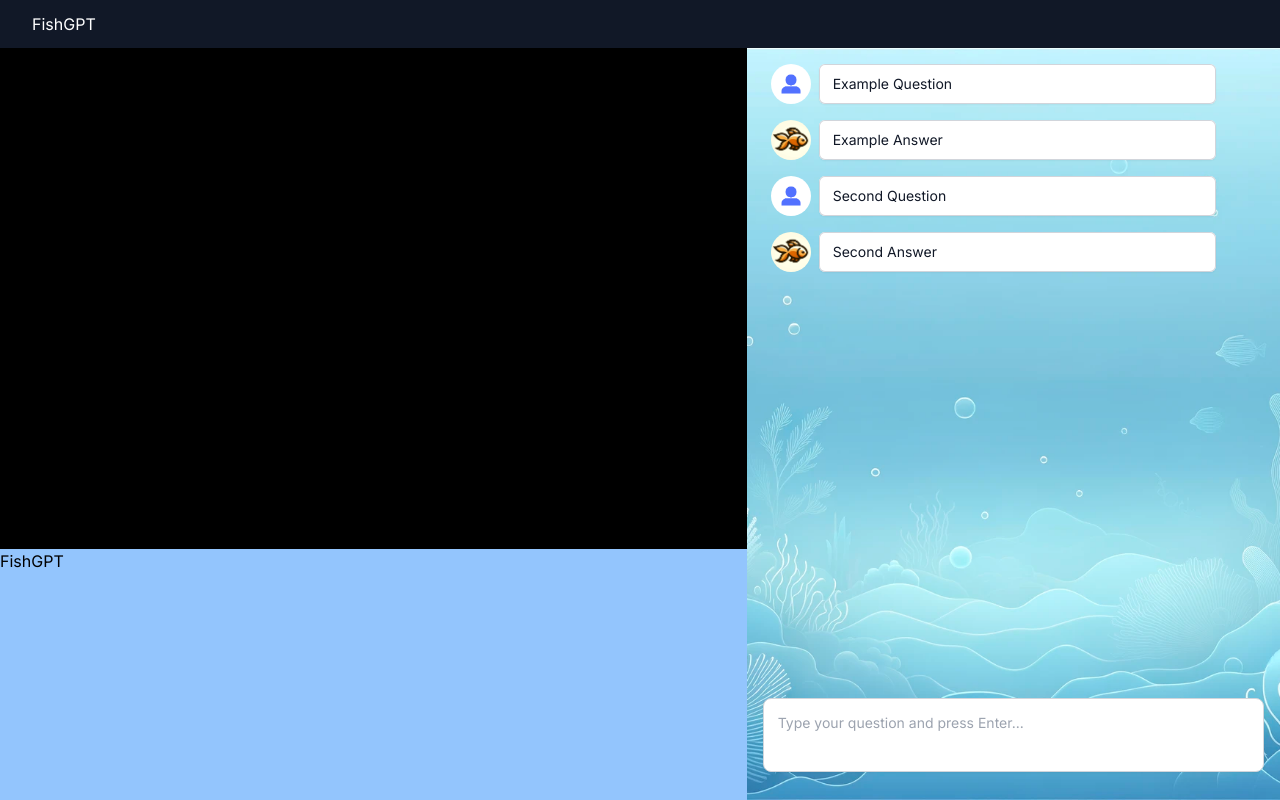
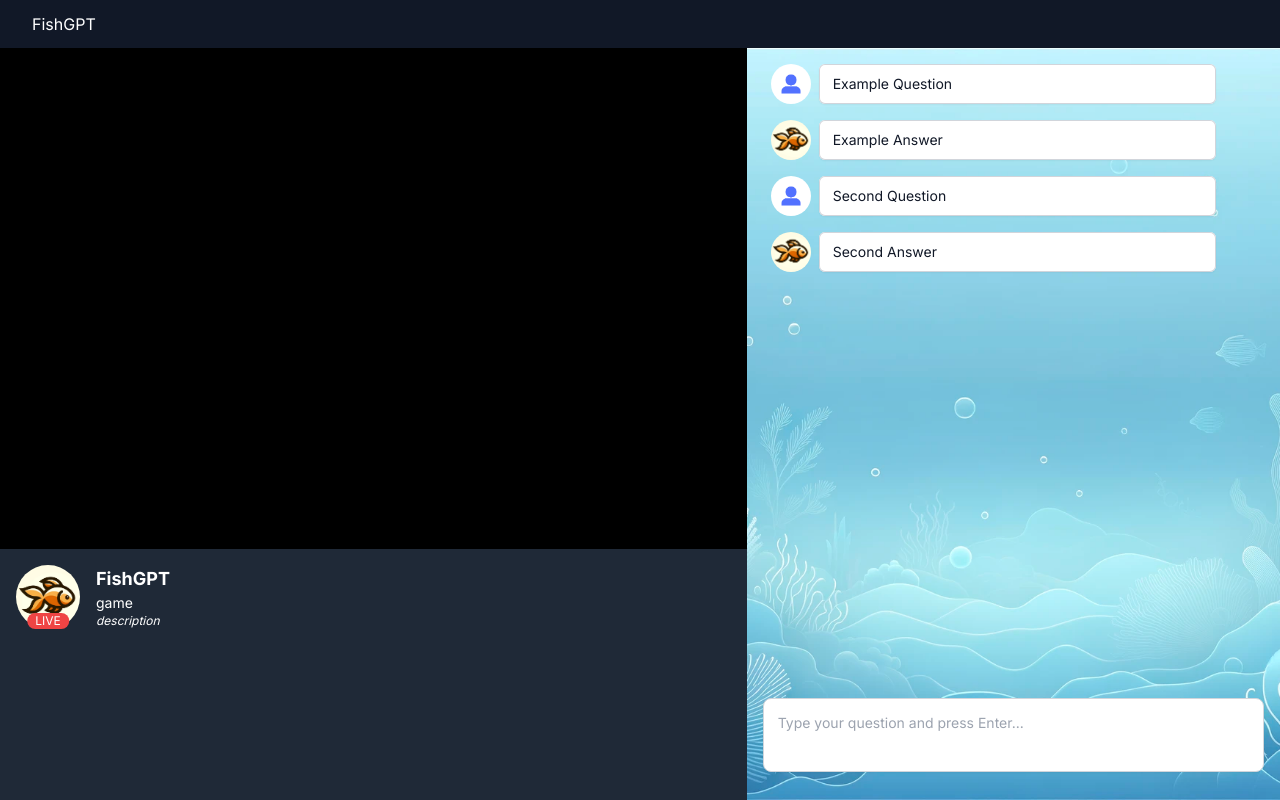
Before and after one commit to sharonm6/fishgpt-frontend, a Next.js app: page / in a window 1280 px wide. Built offline with nearby package versions, Linux system fonts and the light colour scheme; no server answers.

Commit message:
added streamer info

```diff
--- a/src/app/page.tsx
+++ b/src/app/page.tsx
@@ -6,6 +6,7 @@ import { AnimatePresence, motion } from "framer-motion";
 import NavBar from "./navbar";
 import Textbox from "./textbox";
 import DisplayBox from "./displaybox";
+import StreamerInfo from "./streamerinfo";
 
 export default function Home() {
   const chatContainerRef = useRef<HTMLDivElement>(null);
@@ -32,7 +33,9 @@ export default function Home() {
       <div className="h-[calc(100vh-48px)] grid grid-cols-12">
         <div className="col-span-7 grid grid-rows-6 bg-blue-300">
           <SocketInitializer />
-          <div className="row-span-2">FishGPT</div>
+          <div className="row-span-2 bg-gray-800">
+            <StreamerInfo username="FishGPT" status="LIVE" game="game" description="description" profilePic="/goldfish.png"></StreamerInfo>
+            </div>
         </div>
         <div className="col-span-5 p-4 flex items-end overflow-y-hidden bg-[url('/background.png')] bg-cover bg-center bg-no-repeat">
           <div ref={chatContainerRef} className="w-full h-full">
--- /dev/null
+++ b/src/app/streamerinfo.tsx
@@ -0,0 +1,38 @@
+
+interface StreamerInfoProps {
+  username: string;
+  status: string;
+  game: string;
+  description: string;
+  profilePic: string;
+}
+
+const StreamerInfo: React.FC<StreamerInfoProps> = ({
+  username,
+  status,
+  game,
+  description,
+  profilePic
+}) => {
+  return (
+    <div className="bg-gray-800 text-white p-4 flex items-start space-x-4">
+      <div className="relative">
+        <img
+          src={profilePic}
+          alt={`${username}'s profile`}
+          className="w-16 h-16 rounded-full"
+        />
+        <div className={`absolute bottom-0 left-1/2 transform -translate-x-1/2  text-xs rounded-full px-2 py-0 ${status === "LIVE" ? "bg-red-500" : "bg-gray-500"}`}>
+          {status}
+        </div>
+      </div>
+      <div>
+        <div className="text-lg font-bold">{username}</div>
+        <div className="text-sm">{game}</div>
+        <p className="text-xs italic">{description}</p>
+      </div>
+    </div>
+  );
+};
+
+export default StreamerInfo;
--- a/src/app/webrtc/components/socketInitializer.tsx
+++ b/src/app/webrtc/components/socketInitializer.tsx
@@ -6,14 +6,37 @@ import ThoughtBubble from "@/app/thoughtbubble";
 export default function SocketInitializer() {
   const [imageSrc, setImageSrc] = useState("");
   const [coords, setCoords] = useState({ x: 0, y: 0 });
+  const [leftPadding, setLeftPadding] = useState(0)
+  const [topPadding, setTopPadding] = useState(0)
 
   const coordToPadding = (x: number, y: number, widthHeight: number[]) => {
-    console.log("=> coordToPadding", x, y, widthHeight);
-    return [widthHeight[0] * (x / 640), widthHeight[1] * (y / 480)];
+    console.log("calc padding");
+
+
+
   };
 
   useEffect(() => {
-    const socket = socketio.io("https://marshy-glaze-brazil.glitch.me/");
+    spawnRandomCoordinates();
+  }, [])
+
+  function spawnRandomCoordinates(): void {
+    const width: number = 640;
+    const height: number = 480;
+
+    setInterval(() => {
+      const randomX: number = Math.floor(Math.random() * width);
+      const randomY: number = Math.floor(Math.random() * height);
+
+      setCoords({x: randomX, y: randomY});
+      coordToPadding(randomX, randomY, [width, height]);
+
+      console.log(`Random coordinates: (${randomX},${randomY})`);
+    }, 10000);
+  }
+
+  useEffect(() => {
+    const socket = socketio.io("https://4fa8-76-78-137-157.ngrok-free.app/");
 
     socket.on("connect", async () => {
       console.log("Successfully connected to FishGPT backend!");
@@ -64,7 +87,7 @@ export default function SocketInitializer() {
     <div className="relative z-0 row-span-4 bg-black flex justify-center">
       {imageSrc && (
         <>
-          <span className="absolute z-10 ml-[150px] mt-[150px]">
+          <span className={`absolute z-10 ml-[${leftPadding}px] mt-[${topPadding}px]`}>
             <ThoughtBubble text="hello, i am a thought bubble" />
           </span>
           <span className="absolute z-20 ml-[150px] mt-[150px] pt-8">
```
